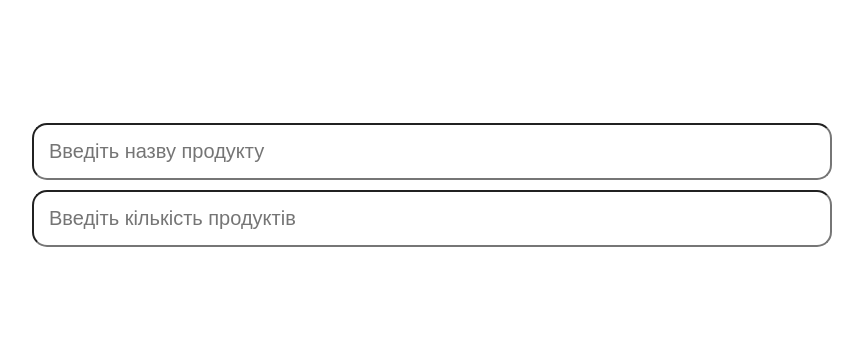
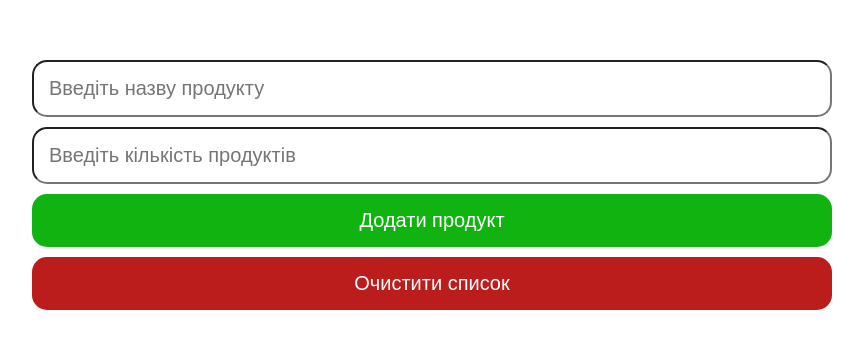
Before and after one commit to Sorokovsky/manager, a React (Create React App) app: page / in a window 1280 px wide. Shown: the part 215-564 px from the top of the page, without its empty margins (208-1071 px from the left). Built offline with nearby package versions, Linux system fonts and the light colour scheme.

Commit message:
creating

```diff
--- /dev/null
+++ b/src/components/MyForm/MyButton.tsx
@@ -0,0 +1,25 @@
+import React from "react";
+import { Buttons } from "../../utils/Buttons";
+import cl from './MyForm.module.scss';
+interface Props{
+    children: React.ReactNode
+    type?: 'button' | 'submit' | 'reset' | undefined;
+    buttonStyle?: Buttons;
+    onClick?: (e: React.MouseEvent<HTMLButtonElement>) => void;
+}
+const MyButton:React.FC<Props> = (
+    {children,
+     type = Buttons.submit,
+     onClick = (e) => {},
+     buttonStyle = Buttons.submit}:Props
+    ):JSX.Element => {
+    return(
+        <button
+        className={[cl.btn, cl[buttonStyle]].join(" ")}
+        onClick={onClick}
+        type={type}>
+            {children}
+        </button>
+    )
+}
+export default MyButton;
--- a/src/components/MyForm/MyForm.module.scss
+++ b/src/components/MyForm/MyForm.module.scss
@@ -18,3 +18,25 @@
         box-shadow: 0px 0px 2px 2px rgba(0,0,0,0.3);
     }
 }
+.btn{
+    border: unset;
+    background-color: transparent;
+    border-radius: 15px;
+    padding: 15px;
+    cursor: pointer;
+    color: #fff;
+    font-size: 20px;
+    transition: .3s all linear;
+}
+.submit{
+    background-color: rgb(16, 179, 16);
+    &:hover, &:focus{
+        background-color: rgb(11, 145, 11);
+    }
+}
+.delete{
+    background-color: rgb(187, 28, 28);
+    &:hover, &:focus{
+        background-color:rgb(141, 16, 16);
+    }
+}
--- a/src/components/MyForm/MyForm.tsx
+++ b/src/components/MyForm/MyForm.tsx
@@ -1,13 +1,44 @@
 import { observer } from "mobx-react-lite";
 import React from "react";
+import { Buttons } from "../../utils/Buttons";
 import { Type } from "../../utils/Types";
+import MyButton from "./MyButton";
 import cl from './MyForm.module.scss';
 import MyInput from "./MyInput";
+import products from '../../store/productsStore';
 const MyForm:React.FC = observer(():JSX.Element => {
+    const deleteAll = (e: React.MouseEvent):void => {
+        e.preventDefault();
+        products.deleteAll();
+    }
+    const onSubmit = (e: React.FormEvent<HTMLFormElement>):void => {
+        e.preventDefault();
+        const form:HTMLFormElement = e.target as HTMLFormElement
+        const data:FormData = new FormData(form);
+        const name:string = data.get("name") as string;
+        const count:number = Number(data.get("count")) as number;
+        if(count === 0 || name === ""){
+            if(name === ""){
+                alert("Введіть назву продукту");
+            }
+            if(count === 0){
+                alert("Введіть кількість продукту");
+            }
+            return;
+        }
+        products.create(name, count);
+    }
     return(
-        <form action="#" className={[cl.form].join(" ")}>
-            <MyInput placeholder="Введіть назву продукту"/>
-            <MyInput placeholder="Введіть кількість продуктів" type={Type.number}/>
+        <form onSubmit={onSubmit} action="#" className={[cl.form].join(" ")}>
+            <MyInput placeholder="Введіть назву продукту"
+                    name="name" />
+            <MyInput placeholder="Введіть кількість продуктів"
+                     type={Type.number}
+                     name="count" />
+            <MyButton>Додати продукт</MyButton>
+            <MyButton
+             type="button"
+             buttonStyle={Buttons.delete} onClick={deleteAll} >Очистити список</MyButton>
         </form>
     )
 });
--- a/src/components/MyForm/MyInput.tsx
+++ b/src/components/MyForm/MyInput.tsx
@@ -4,10 +4,14 @@ import cl from './MyForm.module.scss';
 interface Props{
     type?: Type;
     placeholder?: string;
+    name: string;
 }
-const MyInput:React.FC<Props> = ({type = Type.text, placeholder = ""}:Props):JSX.Element =>{
+const MyInput:React.FC<Props> = ({type = Type.text, placeholder = "", name}:Props):JSX.Element =>{
     return (
-        <input type={type} placeholder={placeholder} className={[cl.input].join(" ")} />
+        <input type={type}
+         placeholder={placeholder}
+         className={[cl.input].join(" ")}
+         name={name} />
     )
 }
 export default MyInput;
--- a/src/utils/Buttons.ts
+++ b/src/utils/Buttons.ts
@@ -1,3 +1,5 @@
 export enum Buttons{
-
+    submit = "submit",
+    delete = "delete",
+    complete = "complete"
 }
```
